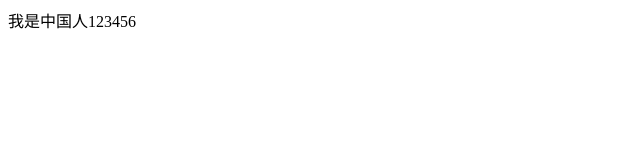
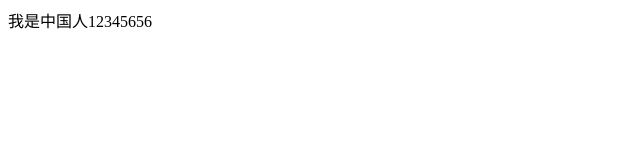
Before and after one commit to lixinjie111/webstorm, a plain HTML site: page index.html in a window 1280 px wide. Shown: the full height of the page, 0-640 px from the left. Drawn offline with Linux system fonts and the light colour scheme.

Commit message:
webstorm的第一次提交

```diff
--- a/index.html
+++ b/index.html
@@ -5,6 +5,6 @@
     <title>Title</title>
 </head>
 <body>
-我是中国人123456
+我是中国人12345656
 </body>
 </html>
```
